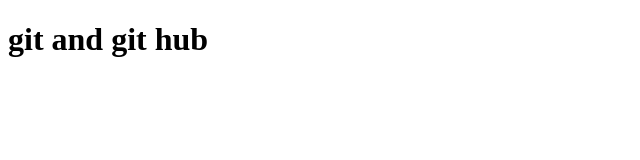
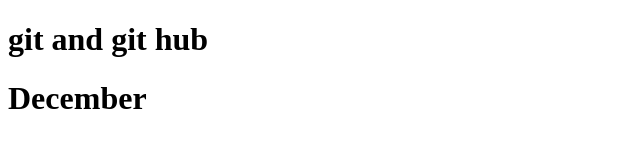
Before and after one commit to Gebeyaw176/Geb-Y, a plain HTML site: page index.html in a window 1280 px wide. Shown: the whole page, without its empty margins (0-640 px from the left). Drawn offline with Linux system fonts and the light colour scheme.

Commit message:
Update index.html

```diff
--- a/index.html
+++ b/index.html
@@ -7,5 +7,6 @@
 </head>
 <body>
     <h1>git and git hub</h1>
+    <h1>December</h1>
 </body>
 </html>
```
